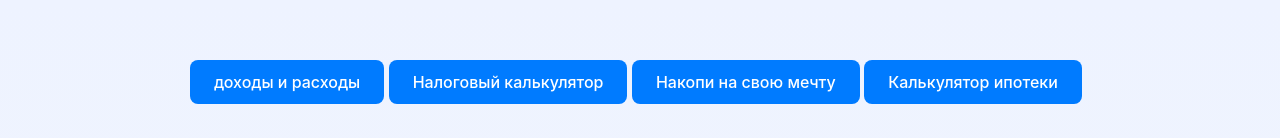
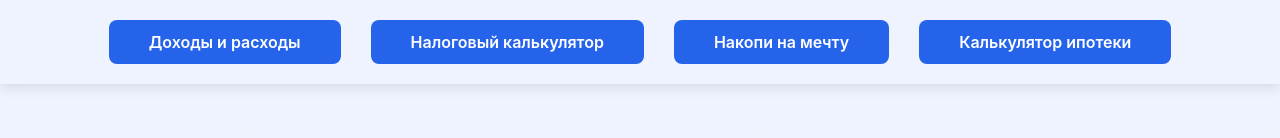
Before and after one commit to umarfaruh/mortgage, a plain HTML site: page index.html in a window 1280 px wide. Shown: the top 138 px of the page. Drawn offline with Linux system fonts and the light colour scheme.

Commit message:
Update index.html

```diff
--- a/index.html
+++ b/index.html
@@ -4,105 +4,60 @@
   <meta charset="utf-8" />
   <meta name="viewport" content="width=device-width,initial-scale=1" />
   <title>Ипотека — калькулятор и справочник</title>
-   <a href="http://127.0.0.1:5500/index.html" class="btn1"> доходы и расходы</a>
+
+  <body>
+  <!-- 🔹 Навигационная панель -->
+  <div class="navbar">
+    <a href="http://127.0.0.1:5500/index.html">Доходы и расходы</a>
+    <a href="https://umarfaruh.github.io/financial_management/">Налоговый калькулятор</a>
+    <a href="http://127.0.0.1:5502/index.html">Накопи на мечту</a>
+    <a href="https://umarfaruh.github.io/mortgage/">Калькулятор ипотеки</a>
+  </div>
+
   <style>
-      .btn1 {
+    /* 🔸 Основные стили панели */
+    .navbar {
+      display: flex;
+      justify-content: center;
+      align-items: center;
+      flex-wrap: wrap;
+      gap: 30px;
+      padding: 20px;
+      border-radius: 0px;
+      box-shadow: 0 4px 12px rgba(0, 0, 0, 0.1);
+      margin: 0px;
+    }
 
-        display: inline-block;
-        padding: 12px 24px;
-        background-color: #007bff;
+    /* 🔸 Кнопки */
+    .navbar a {
+      background-color: #2563eb;
       color: white;
-        font-weight: 500;
       text-decoration: none;
+      padding: 12px 40px;
       border-radius: 8px;
-        transition: background-color 0.3s ease, transform 0.2s ease;
-        margin-left: 190px;
+      font-weight: 600;
+      transition: all 0.3s ease;
     }
- .btn1:hover {
-        background-color: #0056b3;
+
+    /* 🔸 При наведении */
+    .navbar a:hover {
+      background-color: #1d4ed8;
       transform: translateY(-2px);
     }
 
-  .btn1:active {
-    transform: translateY(0);
+    /* 🔸 Для телефона (адаптив) */
+    @media (max-width: 600px) {
+      .navbar {
+        flex-direction: column;
+        align-items: stretch;
+      }
+      .navbar a {
+        width: 100%;
+        text-align: center;
+      }
     }
   </style>
-
-
-
-  <a href="https://umarfaruh.github.io/financial_management/" class="btn">Налоговый калькулятор</a>
-      <style>
-      .btn {
-
-        display: inline-block;
-        padding: 12px 24px;
-        background-color: #007bff;
-        color: white;
-        font-weight: 500;
-        text-decoration: none;
-        border-radius: 8px;
-        transition: background-color 0.3s ease, transform 0.2s ease;
-
-      }
- .btn:hover {
-        background-color: #0056b3;
-        transform: translateY(-2px);
-  }
-
-  .btn:active {
-    transform: translateY(0);
-  }
-  </style>
-
-<a href="http://127.0.0.1:5502/index.html" class="btn">Накопи на свою мечту</a>
-      <style>
-      .btn {
-
-        display: inline-block;
-        padding: 12px 24px;
-        background-color: #007bff;
-        color: white;
-        font-weight: 500;
-        text-decoration: none;
-        border-radius: 8px;
-        transition: background-color 0.3s ease, transform 0.2s ease;
-
-      }
- .btn:hover {
-        background-color: #0056b3;
-        transform: translateY(-2px);
-  }
-
-  .btn:active {
-    transform: translateY(0);
-  }
-  </style>
-
-
-<a href="https://umarfaruh.github.io/mortgage/" class="btn">Калькулятор ипотеки</a>
-      <style>
-      .btn {
-
-        display: inline-block;
-        padding: 12px 24px;
-        background-color: #007bff;
-        color: white;
-        font-weight: 500;
-        text-decoration: none;
-        border-radius: 8px;
-        transition: background-color 0.3s ease, transform 0.2s ease;
-        margin-top: 60px;
-
-      }
- .btn:hover {
-        background-color: #0056b3;
-        transform: translateY(-2px);
-  }
-
-  .btn:active {
-    transform: translateY(0);
-  }
-  </style>
+  </body>
   <style>
     :root{--bg:#f4f7fb;--card:#ffffff;--accent:#1766ff;--muted:#6b7280;--glass: rgba(255,255,255,0.7)}
     *{box-sizing:border-box}
```
Lines whose indentation alone changed are shown as unchanged.
